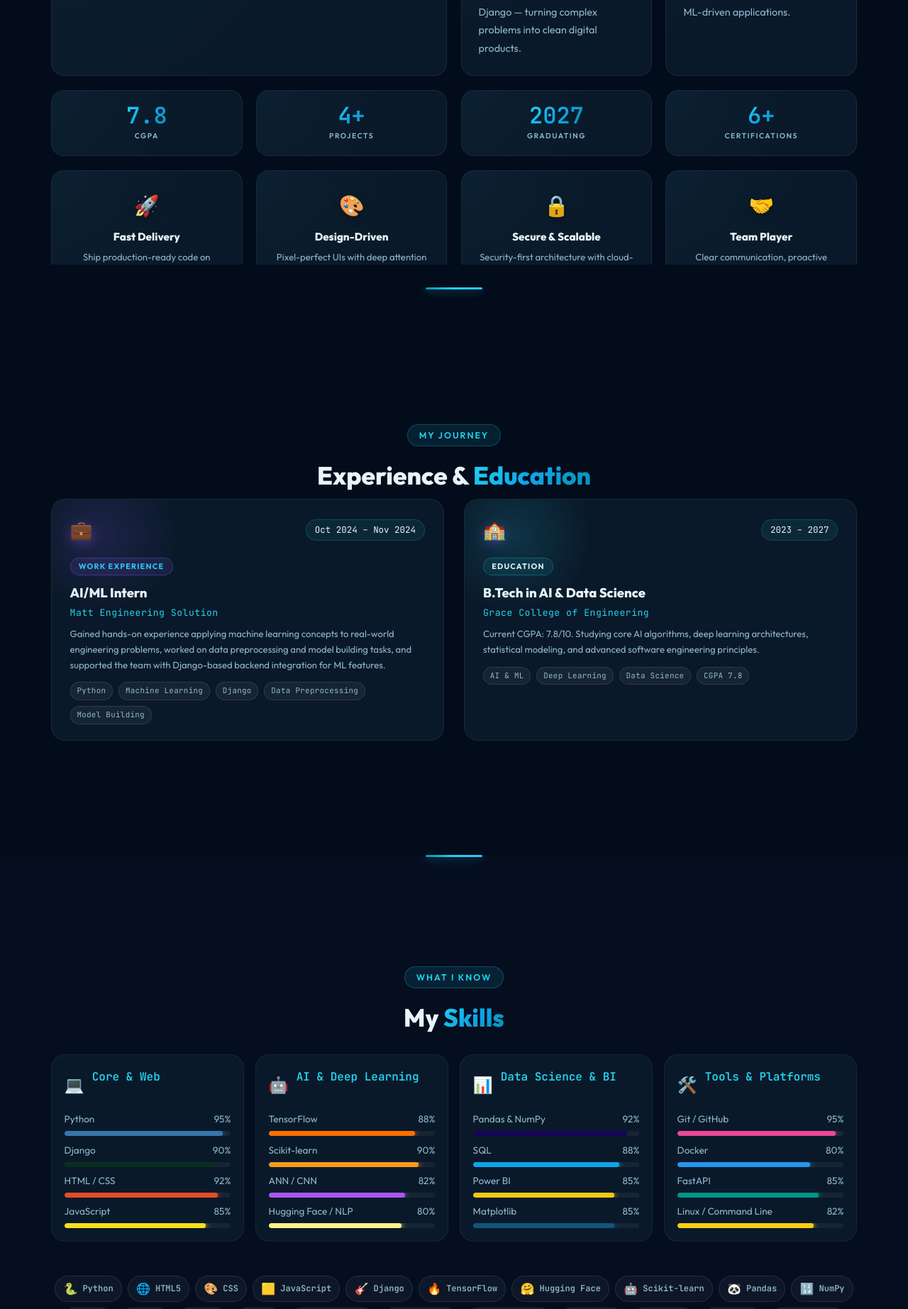
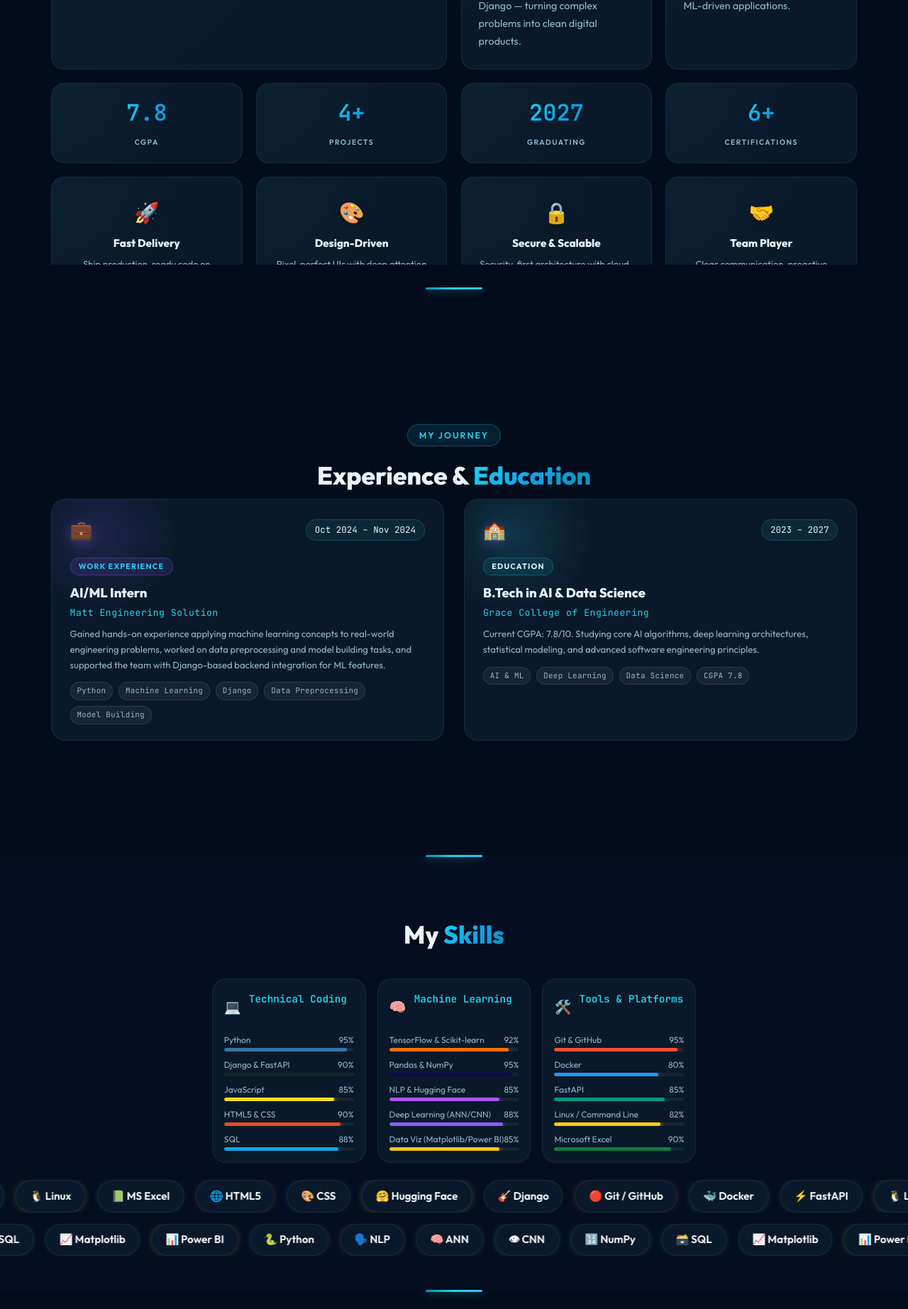
Before and after one commit to ravi755667kumar-del/Protofolio, a Django app: page / in a window 1280 px wide. Shown: the part 1195-3040 px from the top of the page at 71% size. Run offline with Django 5.2, Linux system fonts and the light colour scheme; some libraries are stand-ins or nearby versions.

Commit message:
upadete my skils section

```diff
--- a/protofolio/main/static/style.css
+++ b/protofolio/main/static/style.css
@@ -1806,3 +1806,171 @@ body {
 #experience .exp-card:last-child .exp-desc { font-size: 0.82rem; line-height: 1.65; margin-bottom: 0.8rem; }
 #experience .exp-card:last-child .exp-tag { font-size: 0.68rem; padding: 0.2rem 0.55rem; }
 #experience .exp-card:last-child .exp-icon { font-size: 1.6rem; }
+/* Skills section -- move content up */
+#skills.section-page { padding-top: 2rem !important; padding-bottom: 2rem !important; }
+#skills .section-header { margin-bottom: 1.2rem !important; }
+#skills .skills-grid { margin-top: 0 !important; gap: 1.2rem !important; }
+#skills .skill-category { padding: 1.2rem 1.4rem !important; }
+#skills .skill-cat-header { margin-bottom: 1rem !important; }
+#skills .skill-bars { gap: 0.75rem !important; }
+#skills .skill-bar-label { font-size: 0.8rem !important; margin-bottom: 3px !important; }
+#skills .skill-bar-track { height: 6px !important; }
+/* =============================================
+   SKILLS -- Grouped Pill Chips Layout
+   ============================================= */
+.sk-group {
+  margin-bottom: 1.6rem;
+  animation-delay: var(--delay, 0s);
+}
+.sk-group-label {
+  font-size: 0.78rem;
+  font-weight: 700;
+  color: var(--text-muted);
+  text-transform: uppercase;
+  letter-spacing: 1.5px;
+  margin-bottom: 0.75rem;
+  font-family: var(--font-mono);
+}
+.sk-chips {
+  display: flex;
+  flex-wrap: wrap;
+  gap: 0.6rem;
+}
+.sk-chip {
+  display: inline-flex;
+  align-items: center;
+  gap: 0.4rem;
+  padding: 0.45rem 1rem;
+  border-radius: 50px;
+  font-size: 0.85rem;
+  font-weight: 600;
+  color: #fff;
+  background: rgba(255,255,255,0.04);
+  border: 1.5px solid color-mix(in srgb, var(--c) 60%, transparent);
+  box-shadow: 0 0 10px color-mix(in srgb, var(--c) 20%, transparent);
+  backdrop-filter: blur(8px);
+  transition: transform 0.2s ease, box-shadow 0.2s ease, background 0.2s ease;
+  cursor: default;
+}
+.sk-chip:hover {
+  transform: translateY(-3px) scale(1.05);
+  background: color-mix(in srgb, var(--c) 18%, transparent);
+  box-shadow: 0 6px 20px color-mix(in srgb, var(--c) 35%, transparent);
+}
+
+/* Responsive */
+@media (max-width: 600px) {
+  .sk-chip { font-size: 0.78rem; padding: 0.38rem 0.85rem; }
+}
+/* =============================================
+   SKILLS -- INFINITE MARQUEE
+   ============================================= */
+.skill-marquee-wrapper {
+  position: relative;
+  width: 100vw;
+  left: 50%;
+  right: 50%;
+  margin-left: -50vw;
+  margin-right: -50vw;
+  overflow: hidden;
+  padding: 1rem 0;
+  display: flex;
+  flex-direction: column;
+}
+
+.marquee-track {
+  display: flex;
+  width: fit-content;
+  overflow: hidden;
+}
+
+.marquee-content {
+  display: flex;
+  gap: 1rem;
+  padding-left: 1rem;
+  animation: scrollLeft 25s linear infinite;
+}
+
+.content-right {
+  animation: scrollRight 25s linear infinite;
+}
+
+/* Hover to pause */
+.skill-marquee-wrapper:hover .marquee-content {
+  animation-play-state: paused;
+}
+
+@keyframes scrollLeft {
+  0% { transform: translateX(0); }
+  100% { transform: translateX(-50%); }
+}
+@keyframes scrollRight {
+  0% { transform: translateX(-50%); }
+  100% { transform: translateX(0); }
+}
+
+/* Base chip styling overrides (ensure they look like pills) */
+.marquee-track .sk-chip {
+  flex-shrink: 0;
+  display: inline-flex;
+  align-items: center;
+  gap: 0.5rem;
+  padding: 0.6rem 1.2rem;
+  background: var(--bg-card);
+  border: 1px solid rgba(255,255,255,0.08);
+  border-radius: 50px;
+  font-size: 0.95rem;
+  color: #fff;
+  transition: all 0.3s ease;
+  white-space: nowrap;
+}
+.marquee-track .sk-chip:hover {
+  background: var(--c, rgba(255,255,255,0.1));
+  border-color: var(--c, rgba(255,255,255,0.2));
+  color: #fff !important;
+  transform: translateY(-2px);
+  box-shadow: 0 4px 15px rgba(255,255,255,0.05);
+}
+@media (max-width: 768px) {
+  #skills .skills-grid {
+    grid-template-columns: 1fr !important;
+  }
+}
+@media (max-width: 1024px) {
+  #skills .skills-grid {
+    grid-template-columns: 1fr 1fr !important;
+  }
+}
+@media (max-width: 768px) {
+  #skills .skills-grid {
+    grid-template-columns: 1fr !important;
+  }
+}
+/* Reduce skills box sizes and fix header visibility */
+#skills.section-page { padding-top: 5.5rem !important; padding-bottom: 2rem !important; }
+#skills .skills-grid { margin-bottom: 1.5rem !important; gap: 1rem !important; }
+#skills .skill-category { padding: 1rem !important; }
+#skills .skill-cat-header { margin-bottom: 0.8rem !important; }
+#skills .skill-cat-header h3 { font-size: 0.9rem !important; }
+#skills .skill-cat-header span { font-size: 1.2rem !important; }
+#skills .skill-bars { gap: 0.55rem !important; }
+#skills .skill-bar-label { font-size: 0.75rem !important; margin-bottom: 2px !important; }
+#skills .skill-bar-track { height: 5px !important; }
+/* Fix for cut off text in section title */
+#skills .section-title {
+  line-height: 1.4 !important;
+  overflow: visible !important;
+  padding-bottom: 0.5em !important;
+}
+#skills .section-header {
+  overflow: visible !important;
+}
+.gradient-text {
+  line-height: 1.4 !important;
+  padding-bottom: 0.2em !important;
+}
+/* Ensure #skills height isn't accidentally restricted */
+#skills.section-page {
+  min-height: auto !important;
+  height: auto !important;
+}
--- a/protofolio/main/templates/skills.html
+++ b/protofolio/main/templates/skills.html
@@ -1,92 +1,78 @@
 <!-- ========================================================
-     SECTION 4 — SKILLS
+     SECTION 4 -- SKILLS
      ======================================================== -->
-<section class="section-page section-alt" id="skills">
+<section class="section-page section-alt" id="skills" style="padding-top:2rem;padding-bottom:2rem; overflow:hidden;">
   <div class="section-divider-line"></div>
   <div class="container">
-    <div class="section-header reveal-up">
-      <span class="section-tag">What I Know</span>
+
+    <div class="section-header reveal-up" style="margin-bottom:1.2rem;">
       <h2 class="section-title scramble-text" data-text="My Skills" data-html="My <span class='gradient-text'>Skills</span>">My <span class="gradient-text">Skills</span></h2>
     </div>
-    <!-- Skill bars — 4 categories -->
-    <div class="skills-grid skills-grid-4">
 
-      <!-- Core & Web -->
-      <div class="skill-category reveal-left">
-        <div class="skill-cat-header"><span>💻</span><h3>Core &amp; Web</h3></div>
+    <!-- Three Categories with Progress Bars -->
+    <div class="skills-grid" style="grid-template-columns: repeat(3, 1fr); gap: 1.5rem; margin-bottom: 3rem;">
+
+      <!-- Category 1: Technical Coding -->
+      <div class="skill-category reveal-up" style="--delay:0s">
+        <div class="skill-cat-header"><span>💻</span><h3>Technical Coding</h3></div>
         <div class="skill-bars">
           <div class="skill-bar-item">
             <div class="skill-bar-label"><span>Python</span><span>95%</span></div>
             <div class="skill-bar-track"><div class="skill-bar-fill" data-width="95" style="--bar-color:#3776ab;"></div></div>
           </div>
           <div class="skill-bar-item">
-            <div class="skill-bar-label"><span>Django</span><span>90%</span></div>
+            <div class="skill-bar-label"><span>Django &amp; FastAPI</span><span>90%</span></div>
             <div class="skill-bar-track"><div class="skill-bar-fill" data-width="90" style="--bar-color:#092e20;"></div></div>
-          </div>
-          <div class="skill-bar-item">
-            <div class="skill-bar-label"><span>HTML / CSS</span><span>92%</span></div>
-            <div class="skill-bar-track"><div class="skill-bar-fill" data-width="92" style="--bar-color:#e34c26;"></div></div>
           </div>
           <div class="skill-bar-item">
             <div class="skill-bar-label"><span>JavaScript</span><span>85%</span></div>
             <div class="skill-bar-track"><div class="skill-bar-fill" data-width="85" style="--bar-color:#f7df1e;"></div></div>
           </div>
-        </div>
-      </div>
-
-      <!-- AI & Deep Learning -->
-      <div class="skill-category reveal-up" style="--delay:0.1s">
-        <div class="skill-cat-header"><span>🤖</span><h3>AI &amp; Deep Learning</h3></div>
-        <div class="skill-bars">
           <div class="skill-bar-item">
-            <div class="skill-bar-label"><span>TensorFlow</span><span>88%</span></div>
-            <div class="skill-bar-track"><div class="skill-bar-fill" data-width="88" style="--bar-color:#ff6f00;"></div></div>
-          </div>
-          <div class="skill-bar-item">
-            <div class="skill-bar-label"><span>Scikit-learn</span><span>90%</span></div>
-            <div class="skill-bar-track"><div class="skill-bar-fill" data-width="90" style="--bar-color:#f89a1c;"></div></div>
-          </div>
-          <div class="skill-bar-item">
-            <div class="skill-bar-label"><span>ANN / CNN</span><span>82%</span></div>
-            <div class="skill-bar-track"><div class="skill-bar-fill" data-width="82" style="--bar-color:#a855f7;"></div></div>
-          </div>
-          <div class="skill-bar-item">
-            <div class="skill-bar-label"><span>Hugging Face / NLP</span><span>80%</span></div>
-            <div class="skill-bar-track"><div class="skill-bar-fill" data-width="80" style="--bar-color:#fef08a;"></div></div>
-          </div>
-        </div>
-      </div>
-
-      <!-- Data Science & BI -->
-      <div class="skill-category reveal-up" style="--delay:0.2s">
-        <div class="skill-cat-header"><span>📊</span><h3>Data Science &amp; BI</h3></div>
-        <div class="skill-bars">
-          <div class="skill-bar-item">
-            <div class="skill-bar-label"><span>Pandas &amp; NumPy</span><span>92%</span></div>
-            <div class="skill-bar-track"><div class="skill-bar-fill" data-width="92" style="--bar-color:#150458;"></div></div>
+            <div class="skill-bar-label"><span>HTML5 &amp; CSS</span><span>90%</span></div>
+            <div class="skill-bar-track"><div class="skill-bar-fill" data-width="90" style="--bar-color:#e34c26;"></div></div>
           </div>
           <div class="skill-bar-item">
             <div class="skill-bar-label"><span>SQL</span><span>88%</span></div>
             <div class="skill-bar-track"><div class="skill-bar-fill" data-width="88" style="--bar-color:#0ea5e9;"></div></div>
           </div>
+        </div>
+      </div>
+
+      <!-- Category 2: Machine Learning -->
+      <div class="skill-category reveal-up" style="--delay:0.1s">
+        <div class="skill-cat-header"><span>🧠</span><h3>Machine Learning</h3></div>
+        <div class="skill-bars">
           <div class="skill-bar-item">
-            <div class="skill-bar-label"><span>Power BI</span><span>85%</span></div>
-            <div class="skill-bar-track"><div class="skill-bar-fill" data-width="85" style="--bar-color:#f2c811;"></div></div>
+            <div class="skill-bar-label"><span>TensorFlow &amp; Scikit-learn</span><span>92%</span></div>
+            <div class="skill-bar-track"><div class="skill-bar-fill" data-width="92" style="--bar-color:#ff6f00;"></div></div>
           </div>
           <div class="skill-bar-item">
-            <div class="skill-bar-label"><span>Matplotlib</span><span>85%</span></div>
-            <div class="skill-bar-track"><div class="skill-bar-fill" data-width="85" style="--bar-color:#11557c;"></div></div>
+            <div class="skill-bar-label"><span>Pandas &amp; NumPy</span><span>95%</span></div>
+            <div class="skill-bar-track"><div class="skill-bar-fill" data-width="95" style="--bar-color:#150458;"></div></div>
+          </div>
+          <div class="skill-bar-item">
+            <div class="skill-bar-label"><span>NLP &amp; Hugging Face</span><span>85%</span></div>
+            <div class="skill-bar-track"><div class="skill-bar-fill" data-width="85" style="--bar-color:#a855f7;"></div></div>
+          </div>
+          <div class="skill-bar-item">
+            <div class="skill-bar-label"><span>Deep Learning (ANN/CNN)</span><span>88%</span></div>
+            <div class="skill-bar-track"><div class="skill-bar-fill" data-width="88" style="--bar-color:#8b5cf6;"></div></div>
+          </div>
+          <div class="skill-bar-item">
+            <div class="skill-bar-label"><span>Data Viz (Matplotlib/Power BI)</span><span>85%</span></div>
+            <div class="skill-bar-track"><div class="skill-bar-fill" data-width="85" style="--bar-color:#f2c811;"></div></div>
           </div>
         </div>
       </div>
 
-      <!-- Tools & Platforms -->
-      <div class="skill-category reveal-right">
+      <!-- Category 3: Tools & Platforms -->
+      <div class="skill-category reveal-up" style="--delay:0.2s">
         <div class="skill-cat-header"><span>🛠️</span><h3>Tools &amp; Platforms</h3></div>
         <div class="skill-bars">
           <div class="skill-bar-item">
-            <div class="skill-bar-label"><span>Git / GitHub</span><span>95%</span></div>
-            <div class="skill-bar-track"><div class="skill-bar-fill" data-width="95" style="--bar-color:#ec4899;"></div></div>
+            <div class="skill-bar-label"><span>Git &amp; GitHub</span><span>95%</span></div>
+            <div class="skill-bar-track"><div class="skill-bar-fill" data-width="95" style="--bar-color:#f05032;"></div></div>
           </div>
           <div class="skill-bar-item">
             <div class="skill-bar-label"><span>Docker</span><span>80%</span></div>
@@ -100,38 +86,69 @@
             <div class="skill-bar-label"><span>Linux / Command Line</span><span>82%</span></div>
             <div class="skill-bar-track"><div class="skill-bar-fill" data-width="82" style="--bar-color:#facc15;"></div></div>
           </div>
+          <div class="skill-bar-item">
+            <div class="skill-bar-label"><span>Microsoft Excel</span><span>90%</span></div>
+            <div class="skill-bar-track"><div class="skill-bar-fill" data-width="90" style="--bar-color:#107c41;"></div></div>
+          </div>
         </div>
       </div>
 
     </div>
 
-    <!-- Tech chip cloud -->
-    <div class="tech-cloud" style="margin-top:3rem;">
-      <!-- Core -->
-      <div class="tech-chip reveal-up" style="--c:#3776ab;--delay:0.00s"><span>🐍</span> Python</div>
-      <div class="tech-chip reveal-up" style="--c:#e34c26;--delay:0.03s"><span>🌐</span> HTML5</div>
-      <div class="tech-chip reveal-up" style="--c:#264de4;--delay:0.06s"><span>🎨</span> CSS</div>
-      <div class="tech-chip reveal-up" style="--c:#f7df1e;--delay:0.09s"><span>🟨</span> JavaScript</div>
-      <div class="tech-chip reveal-up" style="--c:#092e20;--delay:0.12s"><span>🎸</span> Django</div>
-      <!-- ML/AI -->
-      <div class="tech-chip reveal-up" style="--c:#ff6f00;--delay:0.15s"><span>🔥</span> TensorFlow</div>
-      <div class="tech-chip reveal-up" style="--c:#fef08a;--delay:0.18s"><span>🤗</span> Hugging Face</div>
-      <div class="tech-chip reveal-up" style="--c:#f89a1c;--delay:0.21s"><span>🤖</span> Scikit-learn</div>
-      <div class="tech-chip reveal-up" style="--c:#150458;--delay:0.24s"><span>🐼</span> Pandas</div>
-      <div class="tech-chip reveal-up" style="--c:#4dabcf;--delay:0.27s"><span>🔢</span> NumPy</div>
-      <div class="tech-chip reveal-up" style="--c:#0ea5e9;--delay:0.30s"><span>🗃️</span> SQL</div>
-      <div class="tech-chip reveal-up" style="--c:#a855f7;--delay:0.33s"><span>🗣️</span> NLP</div>
-      <div class="tech-chip reveal-up" style="--c:#8b5cf6;--delay:0.36s"><span>🧠</span> ANN</div>
-      <div class="tech-chip reveal-up" style="--c:#38bdf8;--delay:0.39s"><span>👁</span> CNN</div>
-      <!-- BI -->
-      <div class="tech-chip reveal-up" style="--c:#11557c;--delay:0.42s"><span>📈</span> Matplotlib</div>
-      <div class="tech-chip reveal-up" style="--c:#f2c811;--delay:0.45s"><span>📊</span> Power BI</div>
-      <!-- Tools -->
-      <div class="tech-chip reveal-up" style="--c:#f05032;--delay:0.48s"><span>🔴</span> Git/GitHub</div>
-      <div class="tech-chip reveal-up" style="--c:#2496ed;--delay:0.51s"><span>🐳</span> Docker</div>
-      <div class="tech-chip reveal-up" style="--c:#009688;--delay:0.54s"><span>⚡</span> FastAPI</div>
-      <div class="tech-chip reveal-up" style="--c:#facc15;--delay:0.57s"><span>🐧</span> Linux</div>
-      <div class="tech-chip reveal-up" style="--c:#107c41;--delay:0.60s"><span>📗</span> MS Excel</div>
+  </div> <!-- /container -->
+
+  <!-- Other Tools Marquee (spans full screen width) -->
+  <div class="skill-marquee-wrapper" style="padding-top:0;">
+
+    <!-- Row 1: Moving left -->
+    <div class="marquee-track track-left">
+      <div class="marquee-content">
+        <div class="sk-chip" style="--c:#f05032">&#128308; Git / GitHub</div>
+        <div class="sk-chip" style="--c:#2496ed">&#128051; Docker</div>
+        <div class="sk-chip" style="--c:#009688">&#9889; FastAPI</div>
+        <div class="sk-chip" style="--c:#facc15">&#128039; Linux</div>
+        <div class="sk-chip" style="--c:#107c41">&#128215; MS Excel</div>
+        <div class="sk-chip" style="--c:#e34c26">&#127760; HTML5</div>
+        <div class="sk-chip" style="--c:#264de4">&#127912; CSS</div>
+        <div class="sk-chip" style="--c:#fef08a">&#129303; Hugging Face</div>
+        <div class="sk-chip" style="--c:#092e20">&#127928; Django</div>
+
+        <!-- Duplicated -->
+        <div class="sk-chip" style="--c:#f05032">&#128308; Git / GitHub</div>
+        <div class="sk-chip" style="--c:#2496ed">&#128051; Docker</div>
+        <div class="sk-chip" style="--c:#009688">&#9889; FastAPI</div>
+        <div class="sk-chip" style="--c:#facc15">&#128039; Linux</div>
+        <div class="sk-chip" style="--c:#107c41">&#128215; MS Excel</div>
+        <div class="sk-chip" style="--c:#e34c26">&#127760; HTML5</div>
+        <div class="sk-chip" style="--c:#264de4">&#127912; CSS</div>
+        <div class="sk-chip" style="--c:#fef08a">&#129303; Hugging Face</div>
+        <div class="sk-chip" style="--c:#092e20">&#127928; Django</div>
+      </div>
     </div>
+
+    <!-- Row 2: Moving right -->
+    <div class="marquee-track track-right" style="margin-top: 1rem;">
+      <div class="marquee-content content-right">
+        <div class="sk-chip" style="--c:#3776ab">&#128013; Python</div>
+        <div class="sk-chip" style="--c:#a855f7">&#128483;&#65039; NLP</div>
+        <div class="sk-chip" style="--c:#8b5cf6">&#129504; ANN</div>
+        <div class="sk-chip" style="--c:#38bdf8">&#128065; CNN</div>
+        <div class="sk-chip" style="--c:#4dabcf">&#128290; NumPy</div>
+        <div class="sk-chip" style="--c:#0ea5e9">&#128451;&#65039; SQL</div>
+        <div class="sk-chip" style="--c:#11557c">&#128200; Matplotlib</div>
+        <div class="sk-chip" style="--c:#f2c811">&#128202; Power BI</div>
+
+        <!-- Duplicated -->
+        <div class="sk-chip" style="--c:#3776ab">&#128013; Python</div>
+        <div class="sk-chip" style="--c:#a855f7">&#128483;&#65039; NLP</div>
+        <div class="sk-chip" style="--c:#8b5cf6">&#129504; ANN</div>
+        <div class="sk-chip" style="--c:#38bdf8">&#128065; CNN</div>
+        <div class="sk-chip" style="--c:#4dabcf">&#128290; NumPy</div>
+        <div class="sk-chip" style="--c:#0ea5e9">&#128451;&#65039; SQL</div>
+        <div class="sk-chip" style="--c:#11557c">&#128200; Matplotlib</div>
+        <div class="sk-chip" style="--c:#f2c811">&#128202; Power BI</div>
+      </div>
+    </div>
+
   </div>
 </section>
```
